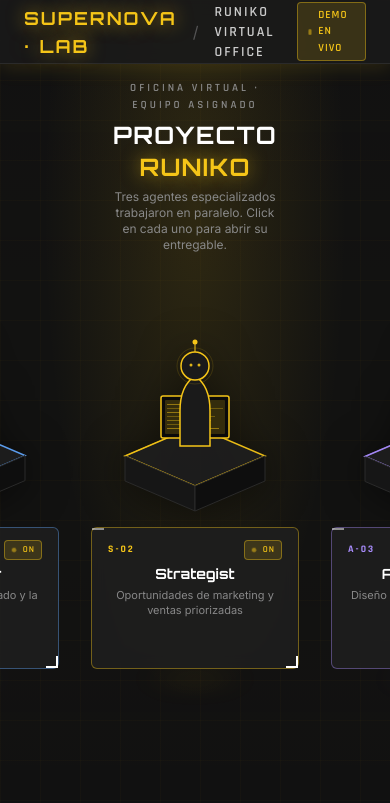
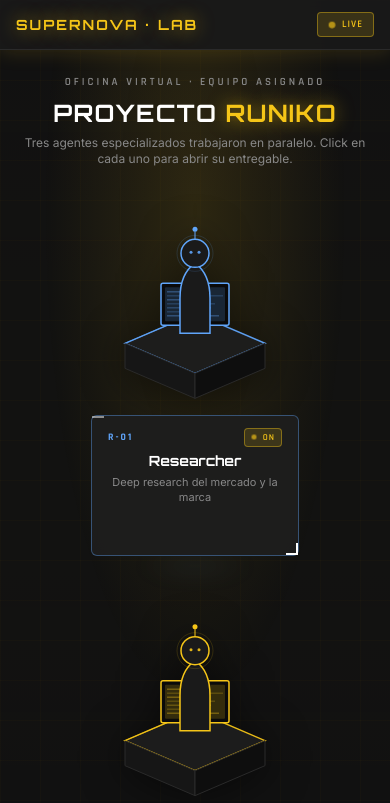
Before and after one commit to sonysarkis/runiko, a Next.js app: page / in a window 390 px wide. Shown: the top 803 px of the page. Built offline with nearby package versions, Linux system fonts and the light colour scheme.

Commit message:
feat(responsive): mobile-first layout with vertical stack and scroll

```diff
--- a/app/globals.css
+++ b/app/globals.css
@@ -13,7 +13,12 @@ html, body {
   color: #FFFFFF;
   font-family: 'Inter', sans-serif;
   -webkit-font-smoothing: antialiased;
-  overflow: hidden;
+}
+
+@media (min-width: 768px) {
+  html, body {
+    overflow: hidden;
+  }
 }
 
 @layer components {
--- a/app/page.tsx
+++ b/app/page.tsx
@@ -6,7 +6,7 @@ export default function HomePage() {
   const contents = getAllAgentContents();
 
   return (
-    <main className="relative w-screen h-screen overflow-hidden bg-bg-deep">
+    <main className="relative w-full min-h-screen md:h-screen md:overflow-hidden bg-bg-deep">
       <TopBar />
       <OfficeScene contents={contents} />
     </main>
--- a/components/OfficeScene.tsx
+++ b/components/OfficeScene.tsx
@@ -14,12 +14,12 @@ export function OfficeScene({ contents }: Props) {
 
   return (
     <>
-      {/* Floor - isometric grid */}
-      <div className="absolute inset-0 grid-bg opacity-60" />
+      {/* Floor - isometric grid (fixed background on mobile, full on desktop) */}
+      <div className="fixed md:absolute inset-0 grid-bg opacity-60 pointer-events-none" />
 
-      {/* Ambient gold glow from "windows" */}
+      {/* Ambient gold glow */}
       <div
-        className="absolute inset-0 pointer-events-none"
+        className="fixed md:absolute inset-0 pointer-events-none"
         style={{
           background:
             "radial-gradient(ellipse at 50% 25%, rgba(245,197,24,0.12) 0%, transparent 55%)",
@@ -27,10 +27,12 @@ export function OfficeScene({ contents }: Props) {
       />
 
       {/* Scanline overlay */}
-      <div className="absolute inset-0 scanline pointer-events-none mix-blend-overlay" />
+      <div className="fixed md:absolute inset-0 scanline pointer-events-none mix-blend-overlay" />
 
-      {/* Section label */}
-      <div className="absolute top-20 left-1/2 -translate-x-1/2 z-10 text-center px-4">
+      {/* Main content — flow layout on mobile, absolute centered on desktop */}
+      <div className="relative md:absolute md:inset-0 md:flex md:flex-col z-10 pt-6 md:pt-0">
+        {/* Section label + title */}
+        <div className="md:absolute md:top-20 md:left-1/2 md:-translate-x-1/2 text-center px-4 md:px-0">
           <div className="section-label mb-1.5">Oficina Virtual · Equipo Asignado</div>
           <h1 className="font-display font-bold text-2xl md:text-3xl text-text-primary tracking-wider">
             PROYECTO <span className="text-gold text-glow-gold">RUNIKO</span>
@@ -40,8 +42,8 @@ export function OfficeScene({ contents }: Props) {
           </p>
         </div>
 
-      {/* Office "stage" — flex layout guarantees true horizontal centering */}
-      <div className="absolute inset-x-0 top-0 bottom-0 z-10 flex items-center justify-center gap-8 md:gap-16 lg:gap-24 px-8 pt-48 md:pt-56 pb-12">
+        {/* Agents row/column */}
+        <div className="flex flex-col md:flex-row items-center justify-center gap-12 md:gap-16 lg:gap-24 px-6 md:px-8 mt-10 md:mt-0 md:flex-1 md:pt-48 md:pb-12 pb-10">
           {AGENTS.map((agent, i) => (
             <Character
               key={agent.id}
@@ -53,9 +55,10 @@ export function OfficeScene({ contents }: Props) {
         </div>
 
         {/* Footer hint */}
-      <div className="absolute bottom-3 left-1/2 -translate-x-1/2 z-10 text-center">
+        <div className="md:absolute md:bottom-3 md:left-1/2 md:-translate-x-1/2 text-center pb-6 md:pb-0">
           <div className="font-sub uppercase tracking-[3px] text-[10px] text-text-vmuted">
             Sistema operacional · Supernova Lab
+          </div>
         </div>
       </div>
 
--- a/components/TopBar.tsx
+++ b/components/TopBar.tsx
@@ -2,24 +2,25 @@
 
 export function TopBar() {
   return (
-    <header className="absolute top-0 left-0 right-0 z-30 h-16 bg-bg-header/90 backdrop-blur border-b border-border shadow-topbar">
-      <div className="h-full px-6 flex items-center justify-between">
-        <div className="flex items-center gap-4">
-          <div className="font-display font-bold text-lg tracking-[2px] text-glow-gold text-gold">
+    <header className="sticky md:absolute top-0 left-0 right-0 z-30 bg-bg-header/95 backdrop-blur border-b border-border shadow-topbar">
+      <div className="px-4 md:px-6 py-3 md:py-0 md:h-16 flex items-center justify-between gap-3">
+        <div className="flex items-center gap-2 md:gap-4 min-w-0 flex-1">
+          <div className="font-display font-bold text-sm md:text-lg tracking-[2px] text-glow-gold text-gold whitespace-nowrap">
             SUPERNOVA · LAB
           </div>
-          <span className="text-text-vmuted">/</span>
-          <span className="font-sub font-semibold text-text-secondary uppercase tracking-[2px] text-sm">
+          <span className="text-text-vmuted hidden sm:inline">/</span>
+          <span className="font-sub font-semibold text-text-secondary uppercase tracking-[2px] text-[10px] md:text-sm hidden sm:inline whitespace-nowrap">
             Runiko Virtual Office
           </span>
         </div>
 
-        <div className="flex items-center gap-3">
-          <span className="badge badge-active">
+        <div className="flex items-center gap-2 md:gap-3 shrink-0">
+          <span className="badge badge-active text-[10px] md:text-xs">
             <span className="w-2 h-2 rounded-full bg-gold animate-pulse-gold" />
-            Demo en vivo
+            <span className="hidden sm:inline">Demo en vivo</span>
+            <span className="sm:hidden">Live</span>
           </span>
-          <span className="font-sub text-text-muted text-xs uppercase tracking-[2px] hidden md:inline">
+          <span className="font-sub text-text-muted text-xs uppercase tracking-[2px] hidden lg:inline">
             v0.1 · Abril 2026
           </span>
         </div>
```
Lines whose indentation alone changed are shown as unchanged.
